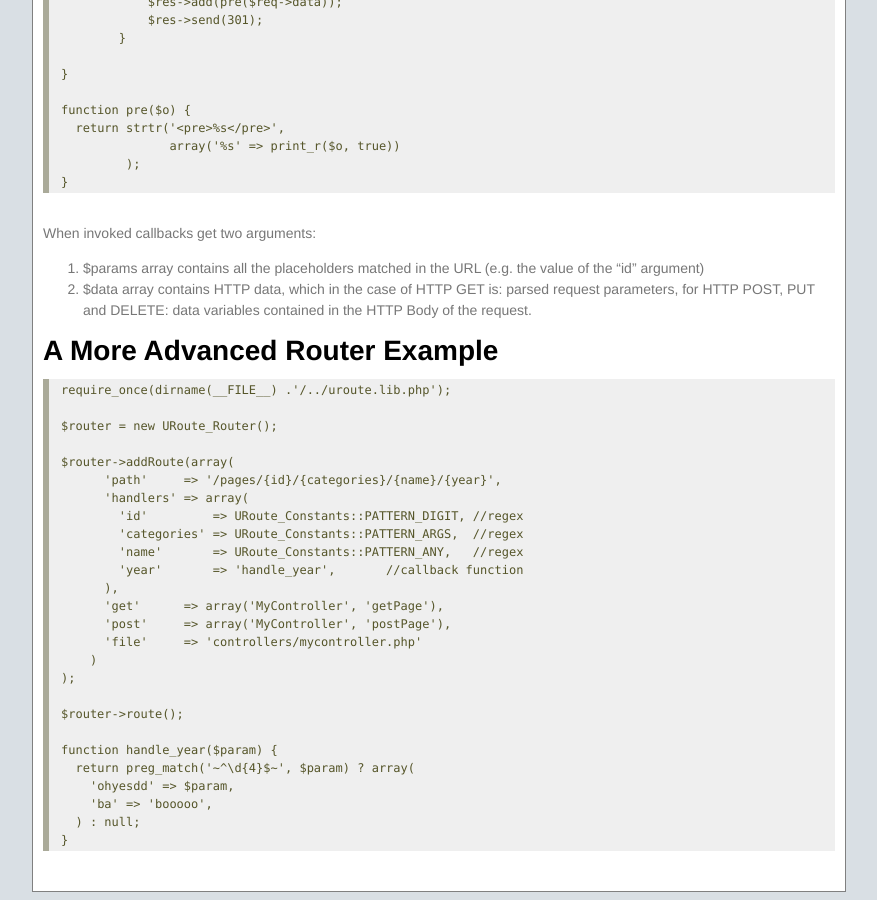
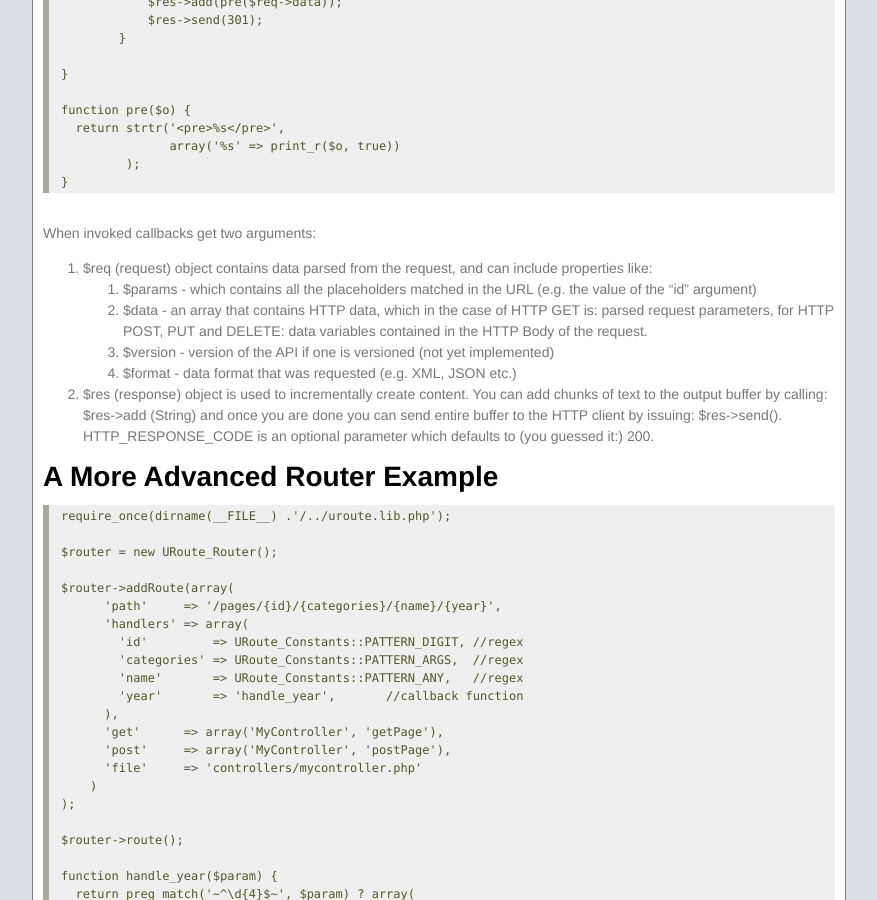
Before and after one commit to ioseb/URoute, a Jekyll site: the page built from index.md, in a window 1280 px wide and 900 px high, scrolled down 1378 px. Shown: the whole window, without its empty margins (289-1166 px from the left). Built offline with Jekyll 4.4.1, drawn with Linux system fonts in a browser that asks for light colours; nearby versions of some CDN libraries; Markdown is read by kramdown in place of the engine named in the settings.

Commit message:
updated docs for req/res

```diff
--- a/index.md
+++ b/index.md
@@ -89,8 +89,12 @@ function pre($o) {
 
 When invoked callbacks get two arguments:
 
-1. $params array contains all the placeholders matched in the URL (e.g. the value of the "id" argument)
-2. $data array contains HTTP data, which in the case of HTTP GET is: parsed request parameters, for HTTP POST, PUT and DELETE: data variables contained in the HTTP Body of the request.
+1. $req (request) object contains data parsed from the request, and can include properties like:
+	1. $params - which contains all the placeholders matched in the URL (e.g. the value of the "id" argument)
+	2. $data  - an array that contains HTTP data, which in the case of HTTP GET is: parsed request parameters, for HTTP POST, PUT and DELETE: data variables contained in the HTTP Body of the request.
+	3. $version - version of the API if one is versioned (not yet implemented)
+	4. $format - data format that was requested (e.g. XML, JSON etc.)
+2. $res (response) object is used to incrementally create content. You can add chunks of text to the output buffer by calling: $res->add (String) and once you are done you can send entire buffer to the HTTP client by issuing: $res->send(<HTTP_RESPONSE_CODE>). HTTP_RESPONSE_CODE is an optional parameter which defaults to (you guessed it:) 200.
 
 # A More Advanced Router Example
 
```
